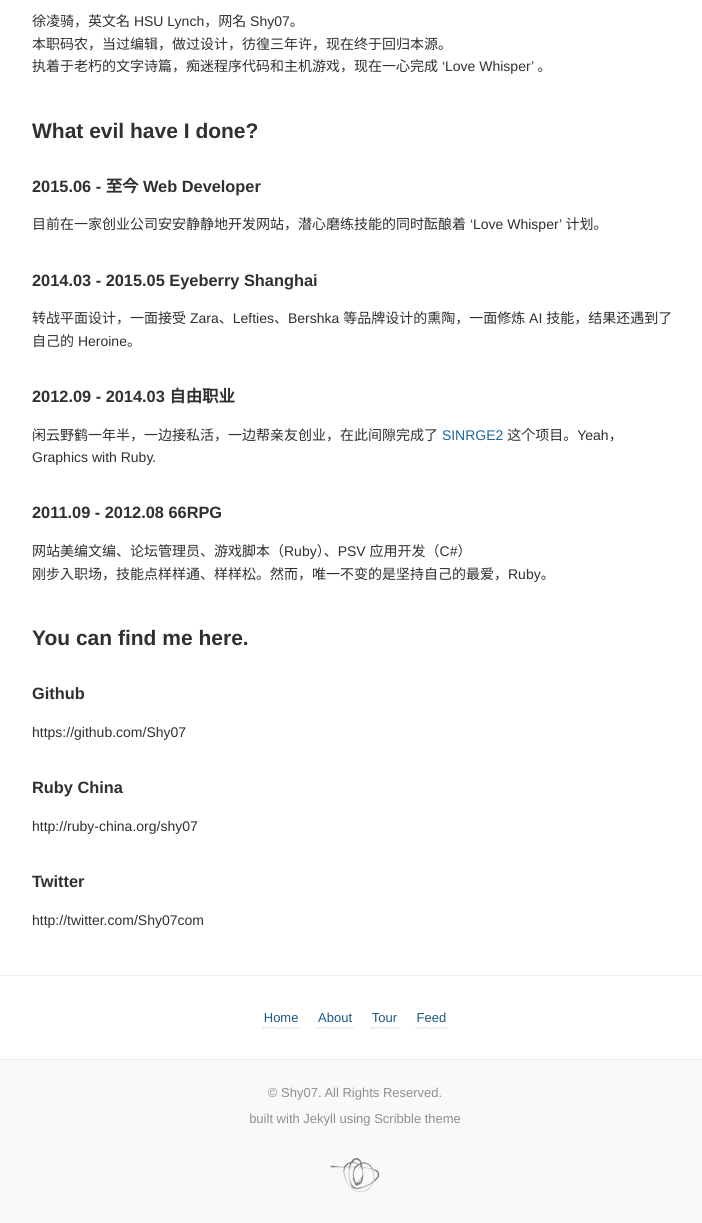
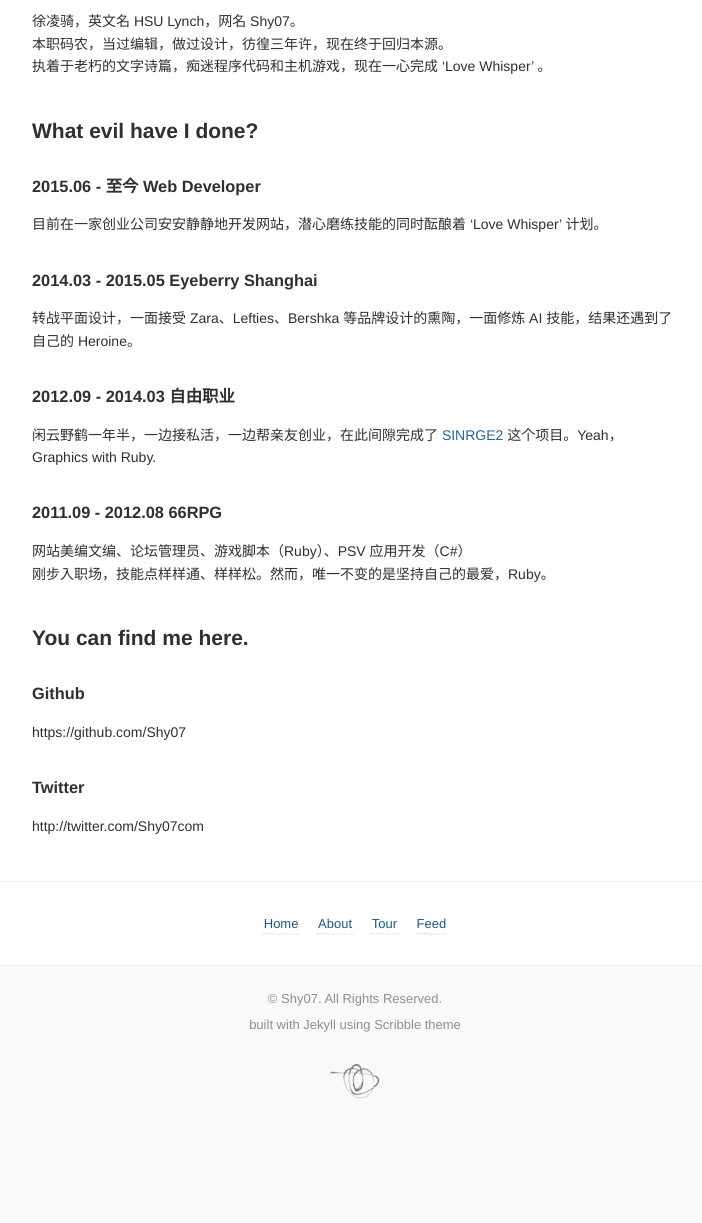
Before and after one commit to Shy07/shy07.github.com, a Jekyll site: the page built from about.md, in a window 1280 px wide, cut to the strip 594-1817 px from the top of the page. Shown: the whole strip, without its empty margins (285-987 px from the left). Built offline with Jekyll 4.4.1, drawn with Linux system fonts in a browser that asks for light colours; Markdown is read by kramdown in place of the engine named in the settings; after the commit the page ends 1723 px from its top, so only the background shows below that.

Commit message:
update css style & remove some info

```diff
--- a/_assets/style.scss
+++ b/_assets/style.scss
@@ -11,7 +11,7 @@
 body {
   background: #f9f9f9;
   color: #303030;
-  font-family: "Helvetica Neue", Arial, sans-serif;
+  font-family: "Microsoft YaHei", "Helvetica Neue", Arial, sans-serif;
   font-weight: 400;
   font-size: 13px;
   line-height: 19px;
--- a/about.md
+++ b/about.md
@@ -38,10 +38,6 @@
 
 https://github.com/Shy07
 
-### Ruby China
-
-http://ruby-china.org/shy07
-
 ### Twitter
 
 http://twitter.com/Shy07com
--- a/stylesheets/style.css
+++ b/stylesheets/style.css
@@ -7,7 +7,7 @@
 body {
   background: #f9f9f9;
   color: #303030;
-  font-family: "Helvetica Neue", Arial, sans-serif;
+  font-family: "Microsoft YaHei", "Helvetica Neue", Arial, sans-serif;
   font-weight: 400;
   font-size: 13px;
   line-height: 19px;
```
